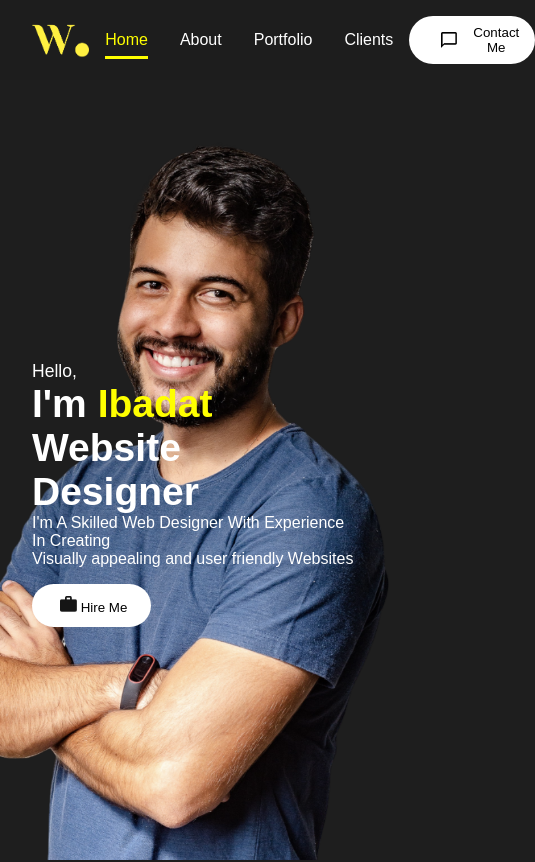
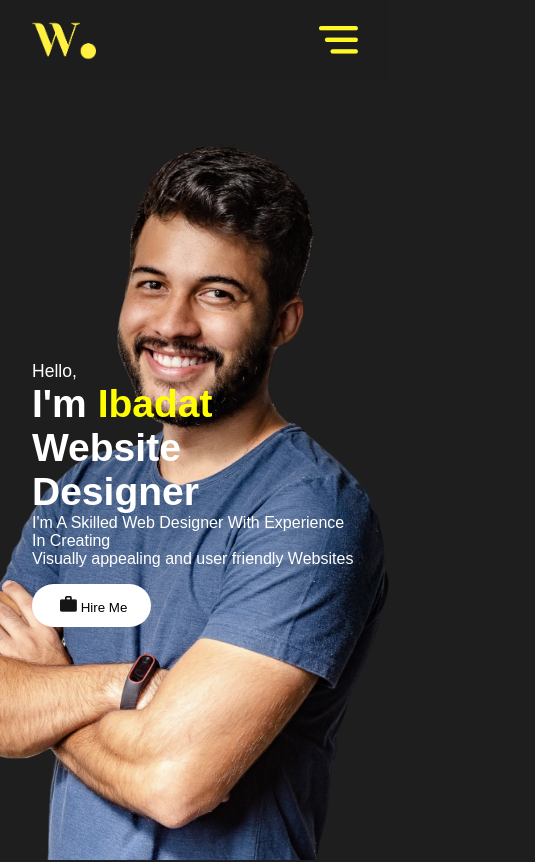
Before and after one commit to ibadatibadatibadat/Ibadat-Personal-Portfolio2, a React (Create React App) app: page / in a window 390 px wide. Shown: the top 862 px of the page, 535 px wide, since content can reach past the window. Built offline with nearby package versions, Linux system fonts and the light colour scheme.

Commit message:
Testig The Website Respnsiveness And Fixing Issues

```diff
--- a/src/Components/NavBar/navbar.css
+++ b/src/Components/NavBar/navbar.css
@@ -71,3 +71,14 @@
   margin: 0.25rem;
   background: rgb(30, 30, 30);
 }
+@media screen and (max-width: 720px) {
+  .MobMenu {
+    display: flex;
+  }
+  .DesktopMenu {
+    display: none;
+  }
+  .DesktopMenuButton {
+    display: none;
+  }
+}
```
